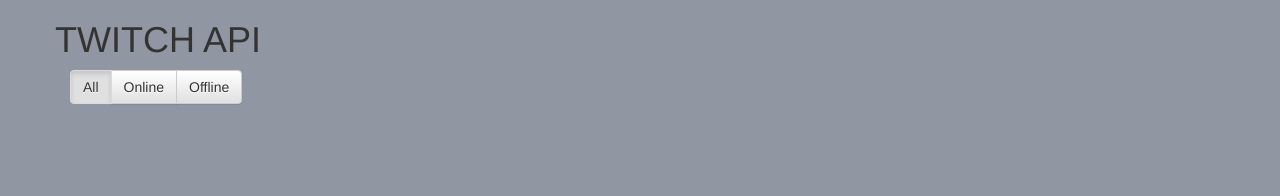
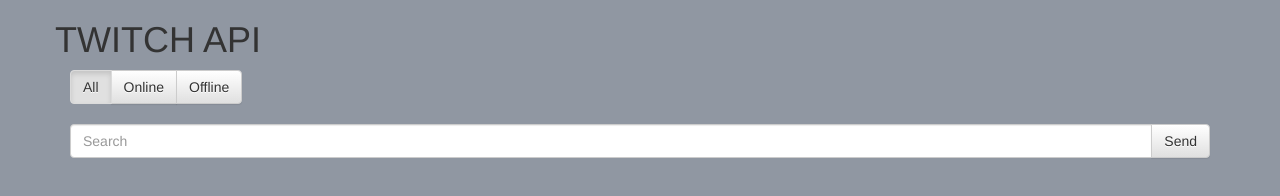
Before and after one commit to Eugene-Gubar/Twitch, a plain HTML site: page index.html in a window 1280 px wide. Drawn offline with nearby package versions, Linux system fonts and the light colour scheme.

Commit message:
Complete

```diff
--- a/index.html
+++ b/index.html
@@ -45,6 +45,13 @@
 
             <div class="col-md-12">
 
+                <div class="input-group">
+                    <input id="inp-search" type="text" class="form-control" placeholder="Search">
+                    <span class="input-group-btn">
+                        <button id="btn-send" class="btn btn-default" type="button">Send</button>
+                    </span>
+                </div>
+
             </div>
 
         </div>
```
